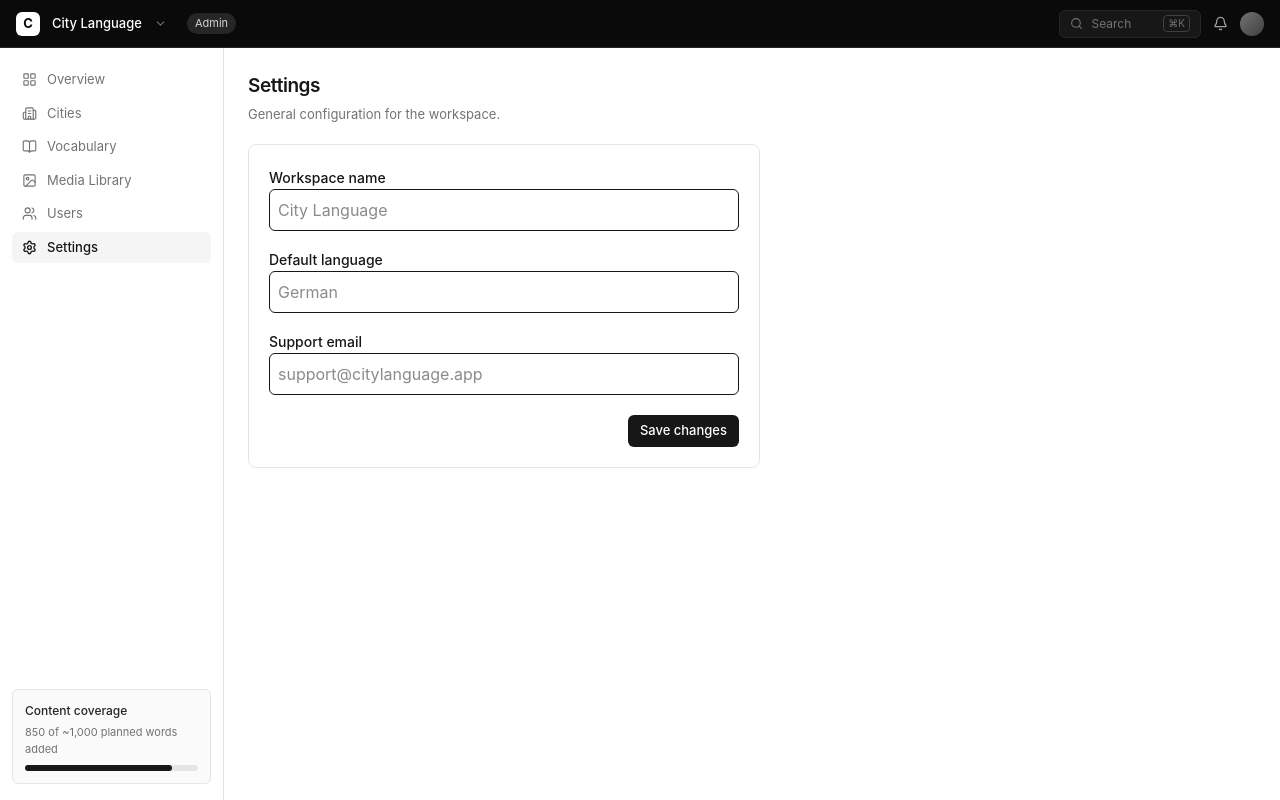
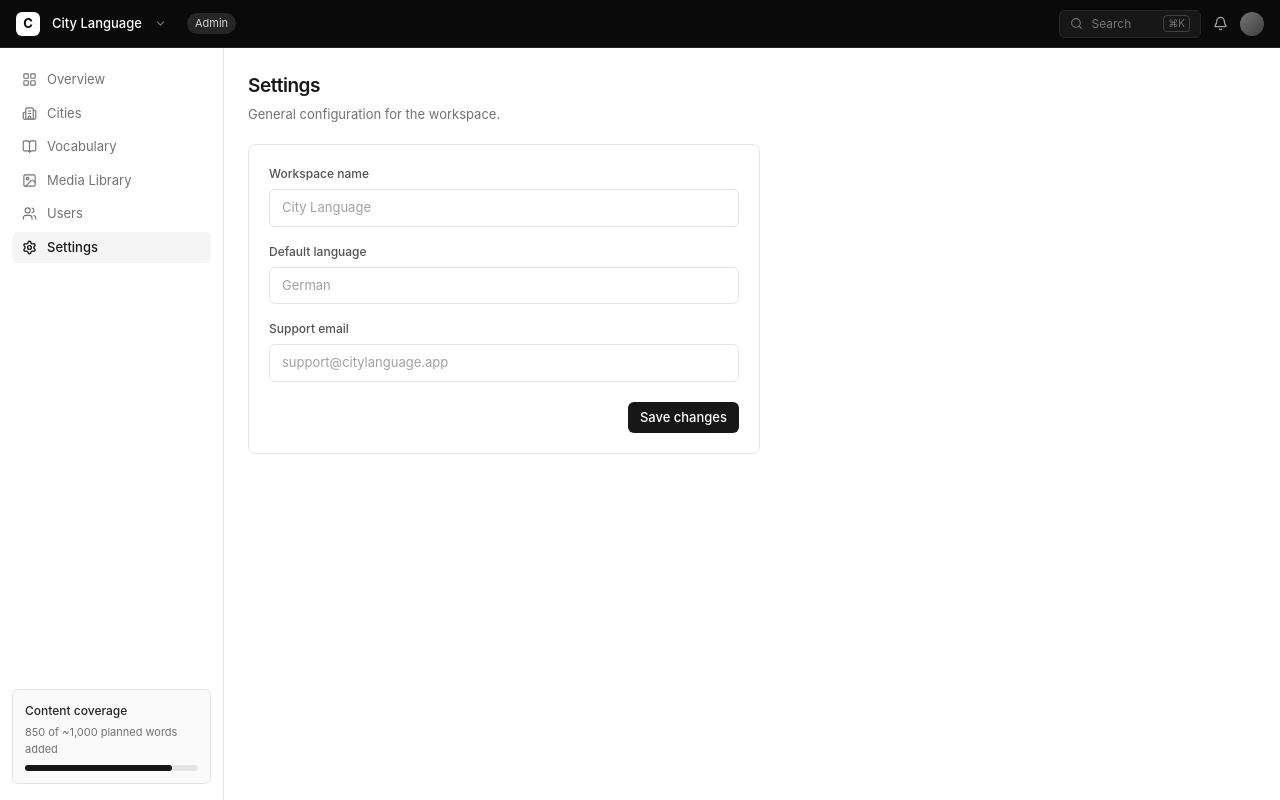
Before and after one commit to benedixit34/lang-dashboard, a React (Vite) app: page / in a window 1280 px wide. Both pictures are taken after a click on the button "Settings". Built offline with nearby package versions, Linux system fonts and the light colour scheme.

Commit message:
Improve Drawer Design

```diff
--- a/src/components/ui/Drawer.tsx
+++ b/src/components/ui/Drawer.tsx
@@ -1,30 +1,34 @@
+"use client"
 
+import { useRef, useState } from "react"
 import { X } from "lucide-react";
 import { PrimaryButton } from "./SectionHeader";
 import { FieldProps, DrawerProps } from "../../types";
-
-
 
 export function Field({
   label,
   type = "text",
   placeholder,
-  options = []
+  options = [],
 }: FieldProps) {
+
+
+
   return (
-
     <div className="space-y-2">
-      <label className="text-sm font-medium">{label}</label>
+      <label className="mb-1.5 block text-[12px] font-medium text-neutral-600">
+        {label}
+      </label>
 
       {type === "textarea" && (
         <textarea
           placeholder={placeholder}
-          className="w-full rounded-md border p-2"
+          className="w-full rounded-md border border-neutral-200 px-3 py-2 text-[13px] text-neutral-800 placeholder:text-neutral-400 focus:border-neutral-400 focus:outline-none focus:ring-2 focus:ring-neutral-100"
         />
       )}
 
       {type === "select" && (
-        <select className="w-full rounded-md border p-2">
+        <select className="w-full rounded-md border border-neutral-200 px-3 py-2 text-[13px] text-neutral-800 placeholder:text-neutral-400 focus:border-neutral-400 focus:outline-none focus:ring-2 focus:ring-neutral-100">
           <option value="">Select...</option>
           {options.map((option) => (
             <option key={option} value={option}>
@@ -37,44 +41,29 @@ export function Field({
       {type === "file" && (
         <input
           type="file"
-          className="w-full rounded-md border p-2"
+          className="w-full rounded-md border border-neutral-200 px-3 py-2 text-[13px] text-neutral-800 placeholder:text-neutral-400 focus:border-neutral-400 focus:outline-none focus:ring-2 focus:ring-neutral-100"
         />
       )}
 
-      {type === "checkbox" && (
-        <input
-          type="checkbox"
-          className="h-4 w-4"
-        />
-      )}
+      {type === "checkbox" && <input type="checkbox" className="h-4 w-4" />}
 
       {type === "text" && (
         <input
           type="text"
           placeholder={placeholder}
-          className="w-full rounded-md border p-2"
+          className="w-full rounded-md border border-neutral-200 px-3 py-2 text-[13px] text-neutral-800 placeholder:text-neutral-400 focus:border-neutral-400 focus:outline-none focus:ring-2 focus:ring-neutral-100"
         />
       )}
     </div>
   );
-
 }
 
-
-export default function Drawer({
-  open,
-  onClose,
-  title,
-  fields
-}: DrawerProps) {
+export default function Drawer({ open, onClose, title, fields }: DrawerProps) {
   if (!open) return null;
 
   return (
     <div className="fixed inset-0 z-50 flex justify-end">
-      <div
-        className="absolute inset-0 bg-neutral-900/20"
-        onClick={onClose}
-      />
+      <div className="absolute inset-0 bg-neutral-900/20" onClick={onClose} />
 
       <div className="relative flex h-full w-[380px] flex-col border-l border-neutral-200 bg-white shadow-xl">
         <div className="flex items-center justify-between border-b border-neutral-200 px-5 py-4">
```
Also changed, not shown: 1 other file (tests, documents, lock files or other folders). Lines whose indentation alone changed are shown as unchanged.
